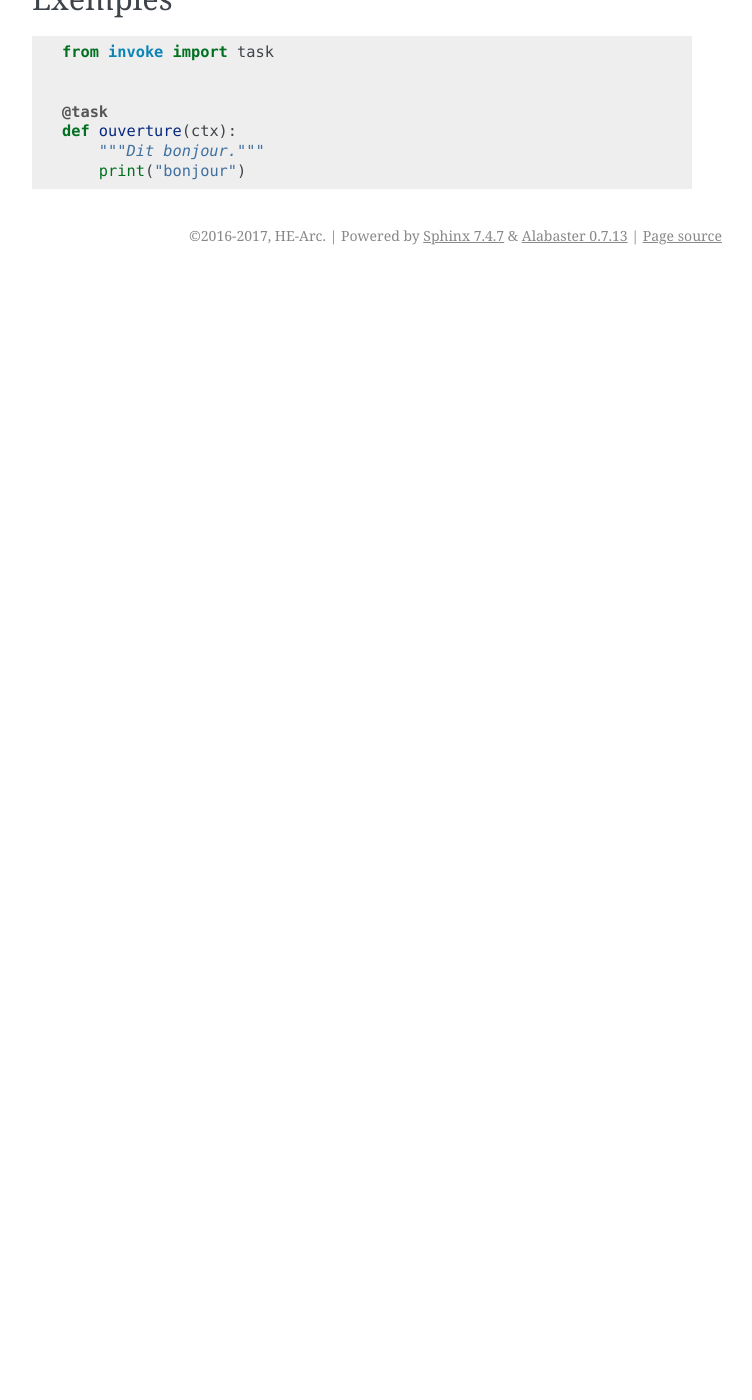
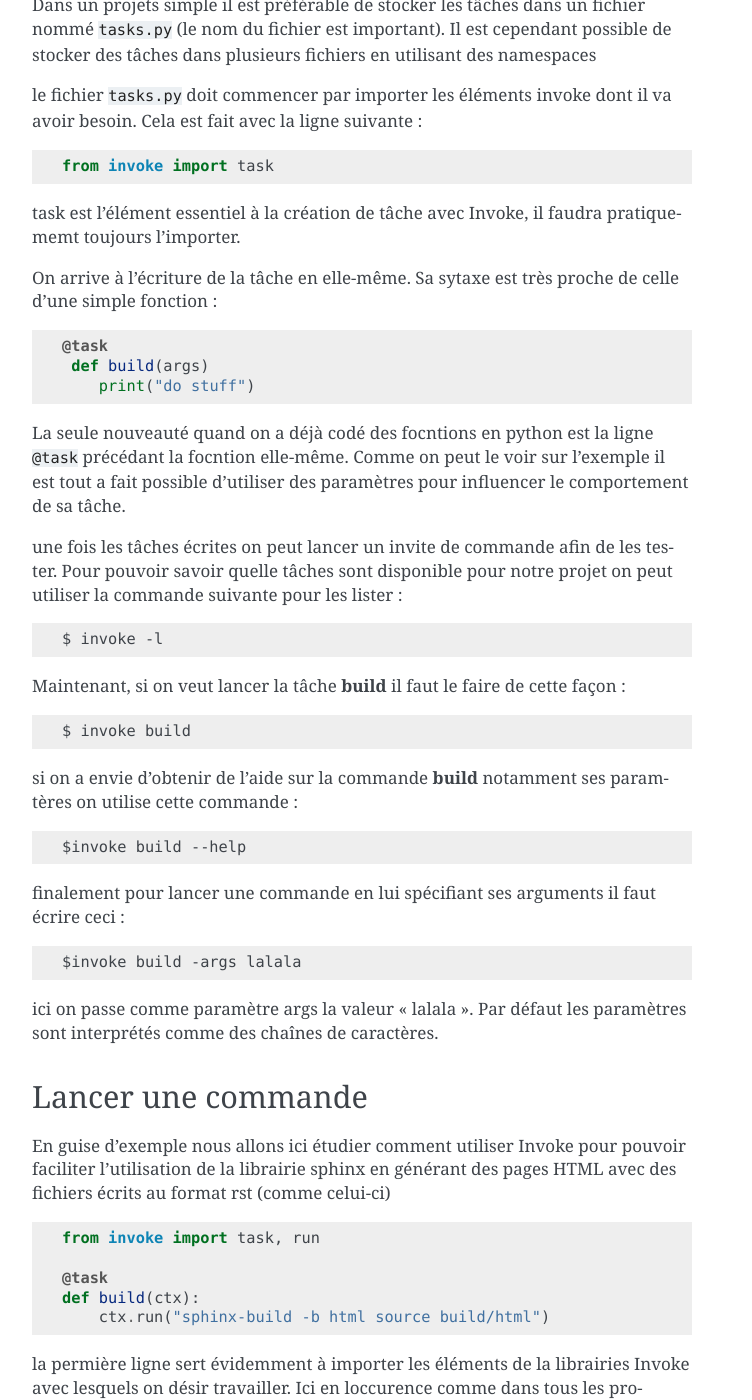
Before and after one commit to HE-Arc/livre-python, a Sphinx documentation site: the page built from source/invoke/index.rst, in a window 1280 px wide and 1400 px high, scrolled down 1069 px. Shown: the whole window, without its empty margins (388-1140 px from the left). Built offline with Sphinx 7.4.7, drawn with Linux system fonts in a browser that asks for light colours; before the commit the page ends 1344 px from its top, so only the background shows below that; some of the changed text lies outside the part shown.

Commit message:
avancement dans l'ecriture du rapport

```diff
--- /dev/null
+++ b/source/invoke/examples/basic-sphinx.py
@@ -0,0 +1,5 @@
+from invoke import task, run
+
+@task
+def build(ctx):
+    ctx.run("sphinx-build -b html source build/html")
--- /dev/null
+++ b/source/invoke/examples/sphinx.py
@@ -0,0 +1,9 @@
+from invoke import task
+
+@task
+def clean(ctx):
+    ctx.run("rm -rf build/html")
+
+@task(clean)
+def build(ctx):
+    ctx.run("sphinx-build -b html source build/html")
--- a/source/invoke/index.rst
+++ b/source/invoke/index.rst
@@ -48,11 +48,115 @@ Comme d'habitude on utilise pip pour installer des librairies externe.
 
   $ pip install invoke
 
-On va ensuite mettre en place un fichier nommé ``tasks.py``.
 
-Exemples
---------
-.. literalinclude:: ./examples/tasks.py
+lancer une tâche
+----------------
+Dans un projets simple il est préférable de stocker les tâches dans un fichier nommé ``tasks.py`` (le nom du fichier est important).
+Il est cependant possible de stocker des tâches dans plusieurs fichiers en utilisant des namespaces
+
+le fichier ``tasks.py`` doit commencer par importer les éléments invoke dont il va
+avoir besoin. Cela est fait avec la ligne suivante :
+
+.. code:: python3
+
+  from invoke import task
+
+task est l'élément essentiel à la création de tâche avec Invoke, il faudra pratiquememt toujours
+l'importer.
+
+On arrive à l'écriture de la tâche en elle-même. Sa sytaxe est très proche de
+celle d'une simple fonction :
+
+.. code-block:: python3
+
+  @task
+   def build(args)
+      print("do stuff")
+
+La seule nouveauté quand on a déjà codé des focntions en python est la ligne ``@task`` précédant
+la focntion elle-même. Comme on peut le voir sur l'exemple il est tout a fait possible d'utiliser
+des paramètres pour influencer le comportement de sa tâche.
+
+une fois les tâches écrites on peut lancer un invite de commande afin de les tester.
+Pour pouvoir savoir quelle tâches sont disponible pour notre projet on peut utiliser la commande suivante
+pour les lister :
+
+::
+
+  $ invoke -l
+
+Maintenant, si on veut lancer la tâche **build** il faut le faire de cette façon :
+
+::
+
+  $ invoke build
+
+si on a envie d'obtenir de l'aide sur la commande **build** notamment ses paramtères on utilise
+cette commande :
+
+::
+
+  $invoke build --help
+
+
+finalement pour lancer une commande en lui spécifiant ses arguments il faut écrire ceci :
+
+::
+
+  $invoke build -args lalala
+
+ici on passe comme paramètre args la valeur "lalala". Par défaut les paramètres sont interprétés
+comme des chaînes de caractères.
+
+Lancer une commande
+-------------------
+En guise d'exemple nous allons ici étudier comment utiliser Invoke pour pouvoir
+faciliter l'utilisation de la librairie sphinx en générant des pages HTML avec des
+fichiers écrits au format rst (comme celui-ci)
+
+.. literalinclude:: ./examples/basic-sphinx.py
+
+la permière ligne sert évidemment à importer les éléments de la librairies Invoke
+avec lesquels on désir travailler. Ici en loccurence comme dans tous les programme utilisant
+les ``@task`` de Invok on importe **task**, on va également importer **run** qui va nous permettre
+de lancer nos commandes.
+
+le code en lui-même est très simple est au final ne contient pas beaucoup plus de ligne
+que le premier exemple présenter en haut de ce document. La seule subtilié est que
+pour pouvoir lancer une commande on va devoir utiliser un contexte (ici appelé **ctx**)
+qui sera placé en argument de la tâche. il suffit ensuite d'appelé la commande run dans
+le contexte et de passer en argument une chaîne de caractère pour lancer la commande.
+
+on peut également mettre en place un système plus poussé qui va par exemple nettoyer
+le dossier de destination avant de générer le contenu HTML
+
+.. literalinclude:: ./examples/sphinx.py
+
+pour qu'une tâche A appelle une tâche B avant son exécution il suffit d'utiliser la
+syntaxe suivante.
+
+.. code-block:: python3
+
+  @task
+   def B()
+        print("task B")
+
+  @task(B)
+  def A()
+      print("task A")
+
+si un appel à la tâche A est fait, la sortie sera la suivante :
+
+::
+
+  $ invoke A
+  task B
+  task A
+
+
+
+
+
 
 .. _Invoke: http://www.pyinvoke.org/
 .. _documentation: http://docs.pyinvoke.org/en/latest/
```
